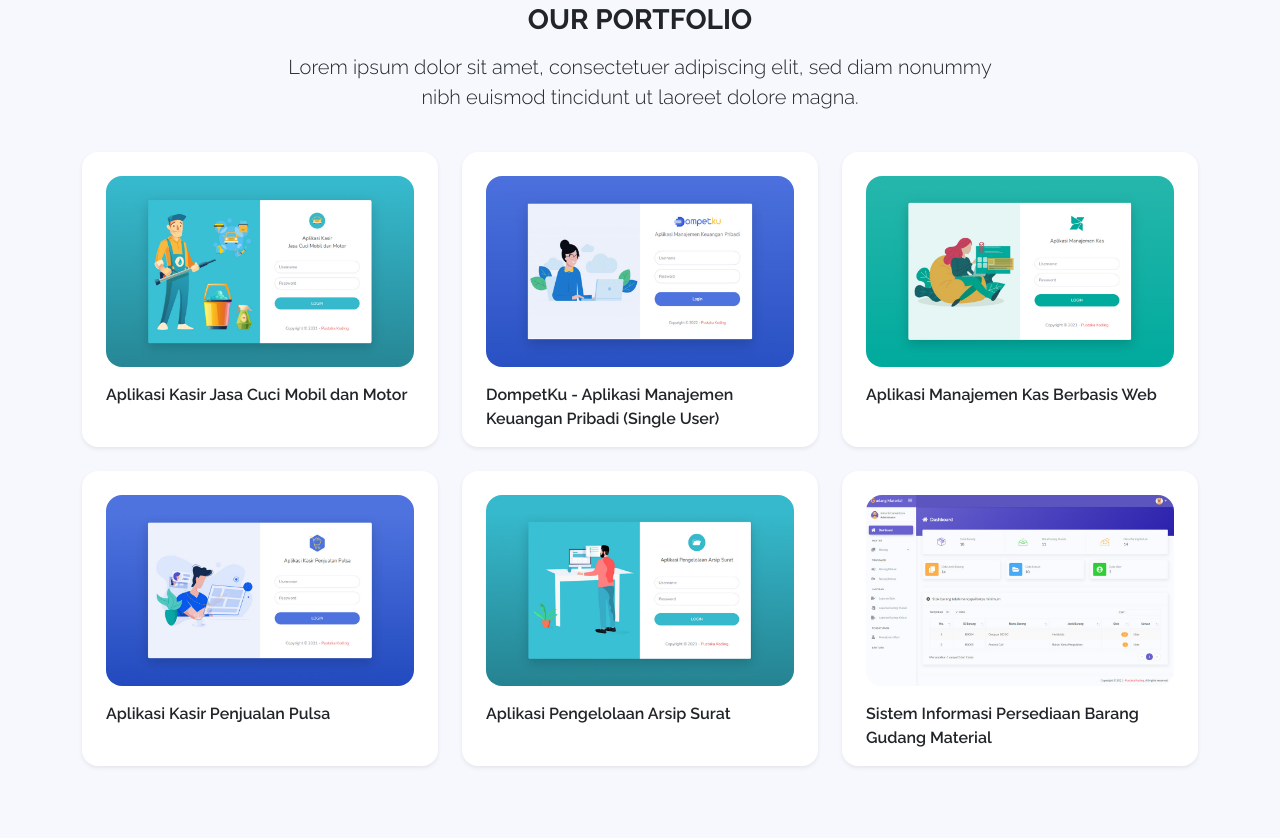
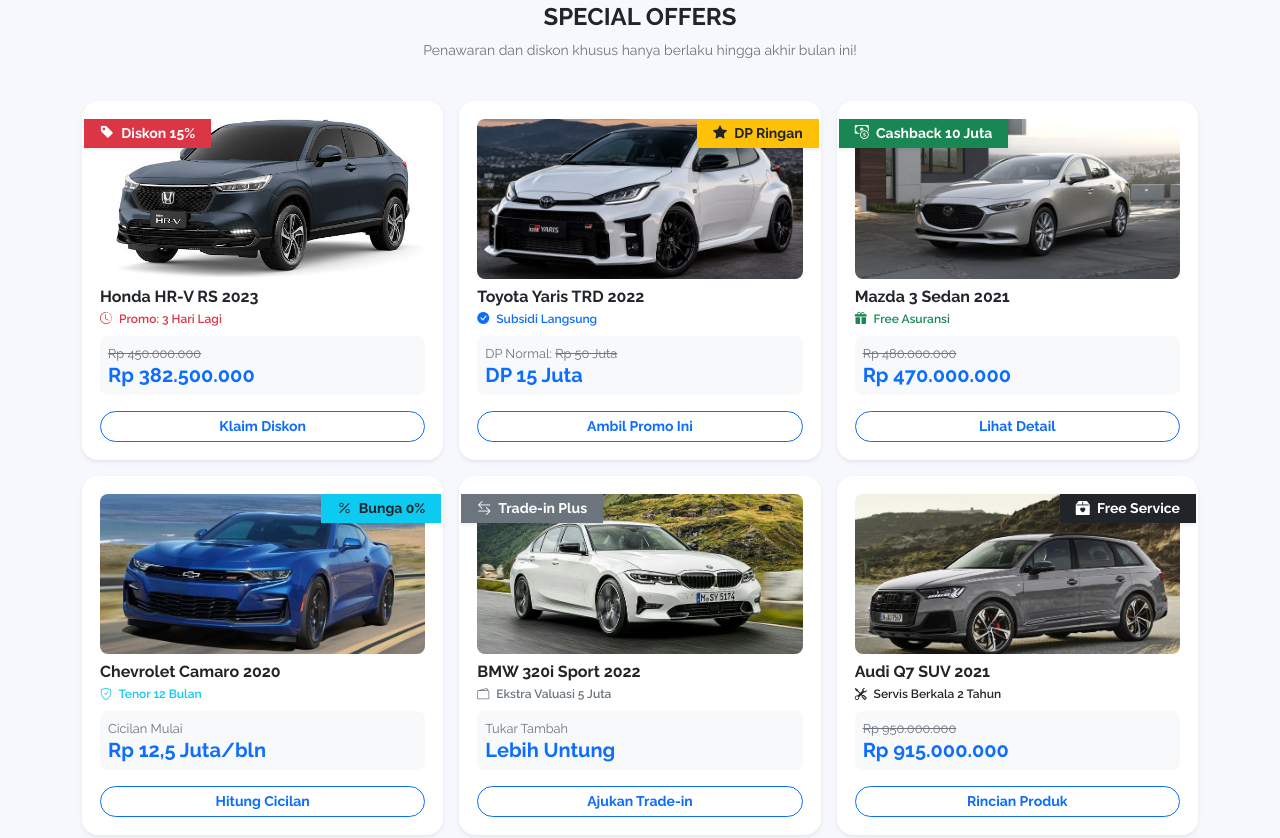
Before and after one commit to Ramzy049/web-mobil, a plain HTML site: page index.html in a window 1280 px wide. Shown: the part 1853-2691 px from the top of the page. Drawn offline with nearby package versions, Linux system fonts and the light colour scheme.

Commit message:
tampilan special offers

```diff
--- a/assets/css/style.css
+++ b/assets/css/style.css
@@ -1,3 +1,4 @@
+/* BASE & TEMPLATE STYLE */
 body {
   font-family: Raleway, sans-serif;
   background: #f6f8fd;
@@ -58,7 +59,38 @@ body {
   border-color: #0d6efd;
 }
 
-/* Footer */
+/* SPECIAL OFFERS / PROMO STYLE */
+.promo-section {
+  padding-top: 3rem;
+  padding-bottom: 3rem;
+}
+
+.card-interactive {
+  transition: transform 0.3s ease, border-color 0.3s ease, box-shadow 0.3s ease;
+  border: 2px solid transparent;
+}
+
+.card-interactive:hover {
+  transform: translateY(-8px);
+  border-color: #0d6efd;
+  box-shadow: 0 15px 25px rgba(13, 110, 253, 0.15) !important;
+  z-index: 10;
+}
+
+.promo-img {
+  height: 160px;
+  object-fit: cover;
+}
+
+.price-box {
+  transition: background-color 0.3s ease;
+}
+
+.card-interactive:hover .price-box {
+  background-color: rgba(13, 110, 253, 0.08) !important;
+}
+
+/* FOOTER STYLE */
 .footer .copyright a {
   color: #ee5050;
   text-decoration: none;
--- a/index.html
+++ b/index.html
@@ -167,88 +167,126 @@
             </div>
         </div>
 
-        <!-- Portfolio -->
-        <div id="portfolio" class="container text-center py-5">
-            <div class="row">
+        <!-- Special Offers -->
+        <div id="special-offers" class="container promo-section">
+
+            <div class="row mb-4 text-center">
                 <div class="col-lg-8 mx-auto">
-                    <h3 class="fw-bold lh-2 mb-3">OUR PORTFOLIO</h3>
-                    <p class="lead">Lorem ipsum dolor sit amet, consectetuer adipiscing elit, sed diam nonummy nibh euismod tincidunt ut laoreet dolore magna.</p>
+                    <h4 class="fw-bold mb-2 text-uppercase">Special Offers</h4>
+                    <p class="text-muted small">Penawaran dan diskon khusus hanya berlaku hingga akhir bulan ini!</p>
                 </div>
             </div>
 
-            <div class="row text-start py-4">
-                <div class="col-lg-4 mb-4">
-                    <div class="card h-100 border-0 rounded-4 shadow-sm">
-                        <div class="card-body p-4 pb-0">
-                            <div class="mb-3">
-                                <a href="https://pustakakoding.com/project-php-detail-aplikasi-kasir-jasa-cuci-mobil-dan-motor" target="_blank">
-                                    <img src="assets/img/portfolio/pustakakoding-aplikasi-kasir-jasa-cuci-mobil-dan-motor.jpg" alt="Portfolio" class="card-img-top img-fluid rounded-4">
-                                </a>
+            <div class="row g-3 text-start">
+
+                <div class="col-lg-4 col-md-6">
+                    <div class="card h-100 rounded-4 shadow-sm position-relative overflow-hidden card-interactive">
+                        <div class="position-absolute top-0 start-0 bg-danger text-white px-3 py-1 rounded-end-pill mt-3 shadow-sm z-1 small fw-bold">
+                            <i class="bi bi-tag-fill me-1"></i> Diskon 15%
+                        </div>
+                        <div class="card-body p-3 d-flex flex-column">
+                            <img src="assets/img/special_offer/Honda HR-V RS 2023.jpg" class="card-img-top img-fluid rounded-3 mb-2 promo-img" alt="Honda HR-V">
+                            <h6 class="fw-bold mb-1">Honda HR-V RS 2023</h6>
+                            <p class="text-danger small fw-semibold mb-2" style="font-size: 0.75rem;"><i class="bi bi-clock-history me-1"></i> Promo: 3 Hari Lagi</p>
+                            <div class="mt-auto bg-light rounded-3 p-2 mb-3 price-box">
+                                <p class="text-decoration-line-through text-muted mb-0" style="font-size: 0.8rem;">Rp 450.000.000</p>
+                                <h5 class="fw-bolder text-primary mb-0">Rp 382.500.000</h5>
                             </div>
-                            <p class="fw-semibold">Aplikasi Kasir Jasa Cuci Mobil dan Motor</p>
+                            <a href="#" class="btn btn-outline-primary btn-sm rounded-pill w-100 fw-bold" onclick="alert('Maaf, fitur klaim diskon masih dalam tahap pengembangan. Silakan cek kembali nanti!'); return false;">Klaim Diskon</a>
                         </div>
                     </div>
                 </div>
-                <div class="col-lg-4 mb-4">
-                    <div class="card h-100 border-0 rounded-4 shadow-sm">
-                        <div class="card-body p-4 pb-0">
-                            <div class="mb-3">
-                                <a href="https://pustakakoding.com/project-php-detail-aplikasi-manajemen-keuangan-pribadi-single-user" target="_blank">
-                                    <img src="assets/img/portfolio/pustakakoding-aplikasi-manajemen-keuangan-pribadi-single-user.jpg" alt="Portfolio" class="card-img-top img-fluid rounded-4">
-                                </a>
+
+                <div class="col-lg-4 col-md-6">
+                    <div class="card h-100 rounded-4 shadow-sm position-relative overflow-hidden card-interactive">
+                        <div class="position-absolute top-0 end-0 bg-warning text-dark px-3 py-1 rounded-start-pill mt-3 shadow-sm z-1 small fw-bold">
+                            <i class="bi bi-star-fill me-1"></i> DP Ringan
+                        </div>
+                        <div class="card-body p-3 d-flex flex-column">
+                            <img src="assets/img/special_offer/Toyota Yaris TRD 2022.jpg" class="card-img-top img-fluid rounded-3 mb-2 promo-img" alt="Toyota Yaris">
+                            <h6 class="fw-bold mb-1">Toyota Yaris TRD 2022</h6>
+                            <p class="text-primary small fw-semibold mb-2" style="font-size: 0.75rem;"><i class="bi bi-check-circle-fill me-1"></i> Subsidi Langsung</p>
+                            <div class="mt-auto bg-light rounded-3 p-2 mb-3 price-box">
+                                <p class="text-muted mb-0" style="font-size: 0.8rem;">DP Normal: <span class="text-decoration-line-through">Rp 50 Juta</span></p>
+                                <h5 class="fw-bolder text-primary mb-0">DP 15 Juta</h5>
                             </div>
-                            <p class="fw-semibold">DompetKu - Aplikasi Manajemen Keuangan Pribadi (Single User)</p>
+                            <a href="#" class="btn btn-outline-primary btn-sm rounded-pill w-100 fw-bold" onclick="alert('Maaf, fitur ambil promo masih dalam tahap pengembangan. Silakan cek kembali nanti!'); return false;">Ambil Promo Ini</a>
                         </div>
                     </div>
                 </div>
-                <div class="col-lg-4 mb-4">
-                    <div class="card h-100 border-0 rounded-4 shadow-sm">
-                        <div class="card-body p-4 pb-0">
-                            <div class="mb-3">
-                                <a href="https://pustakakoding.com/project-php-detail-aplikasi-manajemen-kas-berbasis-web" target="_blank">
-                                    <img src="assets/img/portfolio/pustakakoding-aplikasi-manajemen-kas-berbasis-web.jpg" alt="Portfolio" class="card-img-top img-fluid rounded-4">
-                                </a>
+
+                <div class="col-lg-4 col-md-6">
+                    <div class="card h-100 rounded-4 shadow-sm position-relative overflow-hidden card-interactive">
+                        <div class="position-absolute top-0 start-0 bg-success text-white px-3 py-1 rounded-end-pill mt-3 shadow-sm z-1 small fw-bold">
+                            <i class="bi bi-cash-coin me-1"></i> Cashback 10 Juta
+                        </div>
+                        <div class="card-body p-3 d-flex flex-column">
+                            <img src="assets/img/special_offer/Mazda 3.jpg" class="card-img-top img-fluid rounded-3 mb-2 promo-img" alt="Mazda 3">
+                            <h6 class="fw-bold mb-1">Mazda 3 Sedan 2021</h6>
+                            <p class="text-success small fw-semibold mb-2" style="font-size: 0.75rem;"><i class="bi bi-gift-fill me-1"></i> Free Asuransi</p>
+                            <div class="mt-auto bg-light rounded-3 p-2 mb-3 price-box">
+                                <p class="text-decoration-line-through text-muted mb-0" style="font-size: 0.8rem;">Rp 480.000.000</p>
+                                <h5 class="fw-bolder text-primary mb-0">Rp 470.000.000</h5>
                             </div>
-                            <p class="fw-semibold">Aplikasi Manajemen Kas Berbasis Web</p>
+                            <a href="#" class="btn btn-outline-primary btn-sm rounded-pill w-100 fw-bold" onclick="alert('Maaf, detail promo masih dalam tahap pengembangan. Silakan cek kembali nanti!'); return false;">Lihat Detail</a>
                         </div>
                     </div>
                 </div>
-                <div class="col-lg-4 mb-4">
-                    <div class="card h-100 border-0 rounded-4 shadow-sm">
-                        <div class="card-body p-4 pb-0">
-                            <div class="mb-3">
-                                <a href="https://pustakakoding.com/project-php-detail-aplikasi-kasir-penjualan-pulsa" target="_blank">
-                                    <img src="assets/img/portfolio/pustakakoding-aplikasi-kasir-penjualan-pulsa.jpg" alt="Portfolio" class="card-img-top img-fluid rounded-4">
-                                </a>
+
+                <div class="col-lg-4 col-md-6">
+                    <div class="card h-100 rounded-4 shadow-sm position-relative overflow-hidden card-interactive">
+                        <div class="position-absolute top-0 end-0 bg-info text-dark px-3 py-1 rounded-start-pill mt-3 shadow-sm z-1 small fw-bold">
+                            <i class="bi bi-percent me-1"></i> Bunga 0%
+                        </div>
+                        <div class="card-body p-3 d-flex flex-column">
+                            <img src="assets/img/special_offer/Chevrolet Camaro 2020.jpg" class="card-img-top img-fluid rounded-3 mb-2 promo-img" alt="Chevrolet Camaro">
+                            <h6 class="fw-bold mb-1">Chevrolet Camaro 2020</h6>
+                            <p class="text-info small fw-semibold mb-2" style="font-size: 0.75rem;"><i class="bi bi-shield-check me-1"></i> Tenor 12 Bulan</p>
+                            <div class="mt-auto bg-light rounded-3 p-2 mb-3 price-box">
+                                <p class="text-muted mb-0" style="font-size: 0.8rem;">Cicilan Mulai</p>
+                                <h5 class="fw-bolder text-primary mb-0">Rp 12,5 Juta/bln</h5>
                             </div>
-                            <p class="fw-semibold">Aplikasi Kasir Penjualan Pulsa</p>
+                            <a href="#" class="btn btn-outline-primary btn-sm rounded-pill w-100 fw-bold" onclick="alert('Maaf, simulasi kredit masih dalam tahap pengembangan.'); return false;">Hitung Cicilan</a>
                         </div>
                     </div>
                 </div>
-                <div class="col-lg-4 mb-4">
-                    <div class="card h-100 border-0 rounded-4 shadow-sm">
-                        <div class="card-body p-4 pb-0">
-                            <div class="mb-3">
-                                <a href="https://pustakakoding.com/project-php-detail-aplikasi-pengelolaan-arsip-surat" target="_blank">
-                                    <img src="assets/img/portfolio/pustakakoding-aplikasi-pengelolaan-arsip-surat.jpg" alt="Portfolio" class="card-img-top img-fluid rounded-4">
-                                </a>
+
+                <div class="col-lg-4 col-md-6">
+                    <div class="card h-100 rounded-4 shadow-sm position-relative overflow-hidden card-interactive">
+                        <div class="position-absolute top-0 start-0 bg-secondary text-white px-3 py-1 rounded-end-pill mt-3 shadow-sm z-1 small fw-bold">
+                            <i class="bi bi-arrow-left-right me-1"></i> Trade-in Plus
+                        </div>
+                        <div class="card-body p-3 d-flex flex-column">
+                            <img src="assets/img/special_offer/BMW 320i Sport 2022.jpg" class="card-img-top img-fluid rounded-3 mb-2 promo-img" alt="BMW 320i">
+                            <h6 class="fw-bold mb-1">BMW 320i Sport 2022</h6>
+                            <p class="text-secondary small fw-semibold mb-2" style="font-size: 0.75rem;"><i class="bi bi-wallet2 me-1"></i> Ekstra Valuasi 5 Juta</p>
+                            <div class="mt-auto bg-light rounded-3 p-2 mb-3 price-box">
+                                <p class="text-muted mb-0" style="font-size: 0.8rem;">Tukar Tambah</p>
+                                <h5 class="fw-bolder text-primary mb-0">Lebih Untung</h5>
                             </div>
-                            <p class="fw-semibold">Aplikasi Pengelolaan Arsip Surat</p>
+                            <a href="#" class="btn btn-outline-primary btn-sm rounded-pill w-100 fw-bold" onclick="alert('Maaf, formulir tukar tambah masih dalam tahap pengembangan.'); return false;">Ajukan Trade-in</a>
                         </div>
                     </div>
                 </div>
-                <div class="col-lg-4 mb-4">
-                    <div class="card h-100 border-0 rounded-4 shadow-sm">
-                        <div class="card-body p-4 pb-0">
-                            <div class="mb-3">
-                                <a href="https://pustakakoding.com/project-php-detail-sistem-informasi-persediaan-barang-gudang-material" target="_blank">
-                                    <img src="assets/img/portfolio/pustakakoding-sistem-informasi-persediaan-barang-gudang-material.jpg" alt="Portfolio" class="card-img-top img-fluid rounded-4">
-                                </a>
+
+                <div class="col-lg-4 col-md-6">
+                    <div class="card h-100 rounded-4 shadow-sm position-relative overflow-hidden card-interactive">
+                        <div class="position-absolute top-0 end-0 bg-dark text-white px-3 py-1 rounded-start-pill mt-3 shadow-sm z-1 small fw-bold">
+                            <i class="bi bi-box2-heart-fill me-1"></i> Free Service
+                        </div>
+                        <div class="card-body p-3 d-flex flex-column">
+                            <img src="assets/img/special_offer/Audi Q7 SUV 2021.jpg" class="card-img-top img-fluid rounded-3 mb-2 promo-img" alt="Audi Q7">
+                            <h6 class="fw-bold mb-1">Audi Q7 SUV 2021</h6>
+                            <p class="text-dark small fw-semibold mb-2" style="font-size: 0.75rem;"><i class="bi bi-tools me-1"></i> Servis Berkala 2 Tahun</p>
+                            <div class="mt-auto bg-light rounded-3 p-2 mb-3 price-box">
+                                <p class="text-decoration-line-through text-muted mb-0" style="font-size: 0.8rem;">Rp 950.000.000</p>
+                                <h5 class="fw-bolder text-primary mb-0">Rp 915.000.000</h5>
                             </div>
-                            <p class="fw-semibold">Sistem Informasi Persediaan Barang Gudang Material</p>
+                            <a href="#" class="btn btn-outline-primary btn-sm rounded-pill w-100 fw-bold" onclick="alert('Maaf, halaman rincian produk masih dalam tahap pengembangan.'); return false;">Rincian Produk</a>
                         </div>
                     </div>
                 </div>
+
             </div>
         </div>
 
```
Also changed, not shown: assets/img/special_offer/Audi Q7 SUV 2021.jpg (added), assets/img/special_offer/BMW 320i Sport 2022.jpg (added), assets/img/special_offer/Chevrolet Camaro 2020.jpg (added), assets/img/special_offer/Honda HR-V RS 2023.jpg (added), assets/img/special_offer/Mazda 3.jpg (added), assets/img/special_offer/Toyota Yaris TRD 2022.jpg (added).
